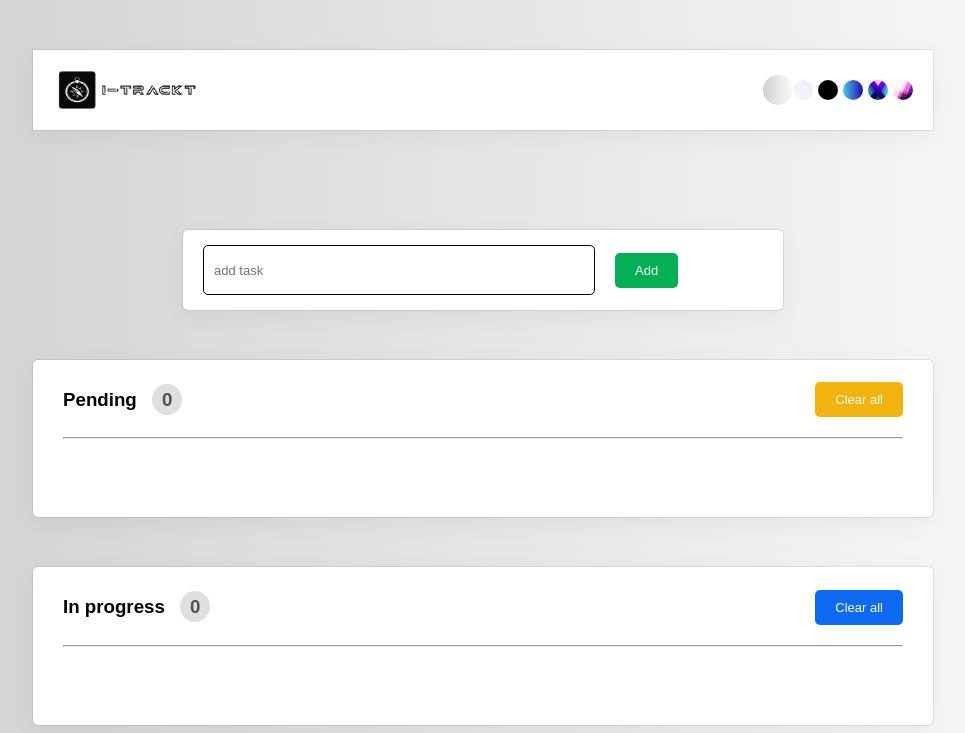
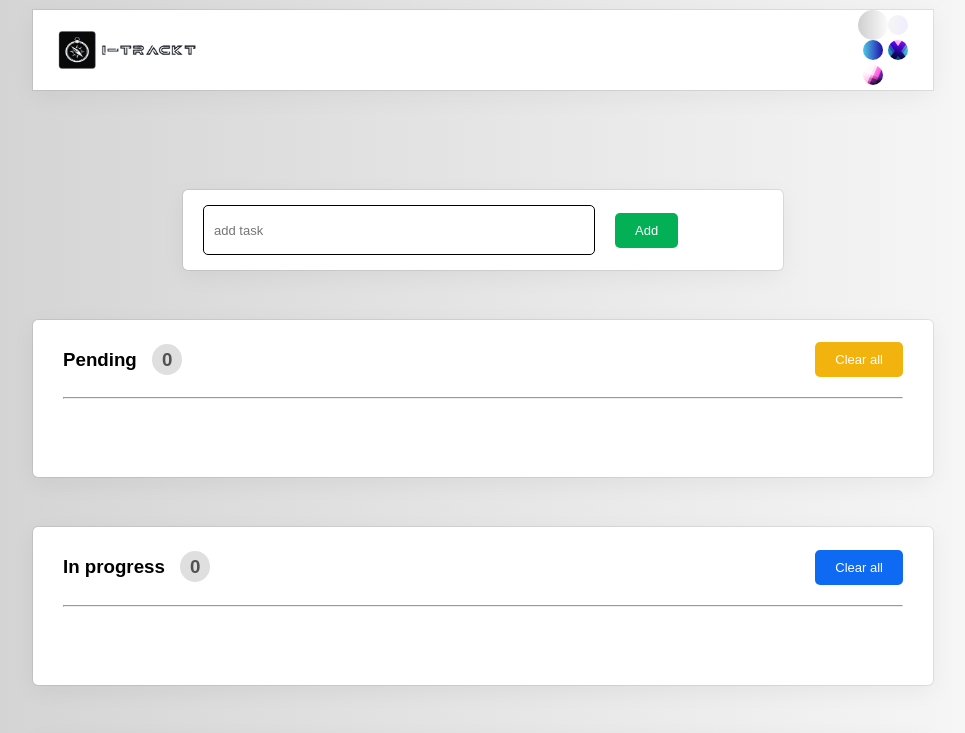
Before and after one commit to yomCode/i-trackT, a React (Create React App) app: page / in a window 1280 px wide. Shown: the top 733 px of the page, without its empty margins (157-1122 px from the left). Built offline with nearby package versions, Linux system fonts and the light colour scheme.

Commit message:
themes issues fixed

```diff
--- a/src/components/Header/Header.module.css
+++ b/src/components/Header/Header.module.css
@@ -5,15 +5,13 @@
   display: flex;
   justify-content: space-between;
   align-items: center;
-  padding: 0 20px;
+  padding: 15px 20px;
   margin: 0 auto;
   box-shadow: rgba(0, 0, 0, 0.05) 0px 6px 24px 0px,
     rgba(0, 0, 0, 0.08) 0px 0px 0px 1px;
   background-color: white;
   z-index: 100;
-  margin-top: 2rem;
-  /* position: fixed; */
-  /* top: 0; */
+  margin-top: 1rem;
 }
 
 .logo {
--- a/src/components/Header/index.tsx
+++ b/src/components/Header/index.tsx
@@ -32,10 +32,10 @@ const Index = () => {
           onClick={() => handleChangeActiveTheme("medium")}
           className={`${"medium"} ${activeTheme === "medium" ? "active" : ""}`}
         ></span>
-        <span
+        {/* <span
           onClick={() => handleChangeActiveTheme("dark")}
           className={`${"dark"} ${activeTheme === "dark" ? "active" : ""}`}
-        ></span>
+        ></span> */}
         <span
           onClick={() => handleChangeActiveTheme("gOne")}
           className={`${"gOne"} ${activeTheme === "gOne" ? "active" : ""}`}
--- a/src/index.css
+++ b/src/index.css
@@ -1,7 +1,7 @@
 body {
   font-size: 16px;
   margin: 0;
-  padding: 30px 0 50px;
+  padding: 0 0 50px;
   display: flex;
   flex-direction: column;
   justify-content: center;
@@ -48,8 +48,10 @@ input:focus {
 }
 
 .themes_selector {
+  width: 50px;
   display: flex;
   align-items: center;
+  flex-wrap: wrap;
   gap: 5px;
 }
 
```
